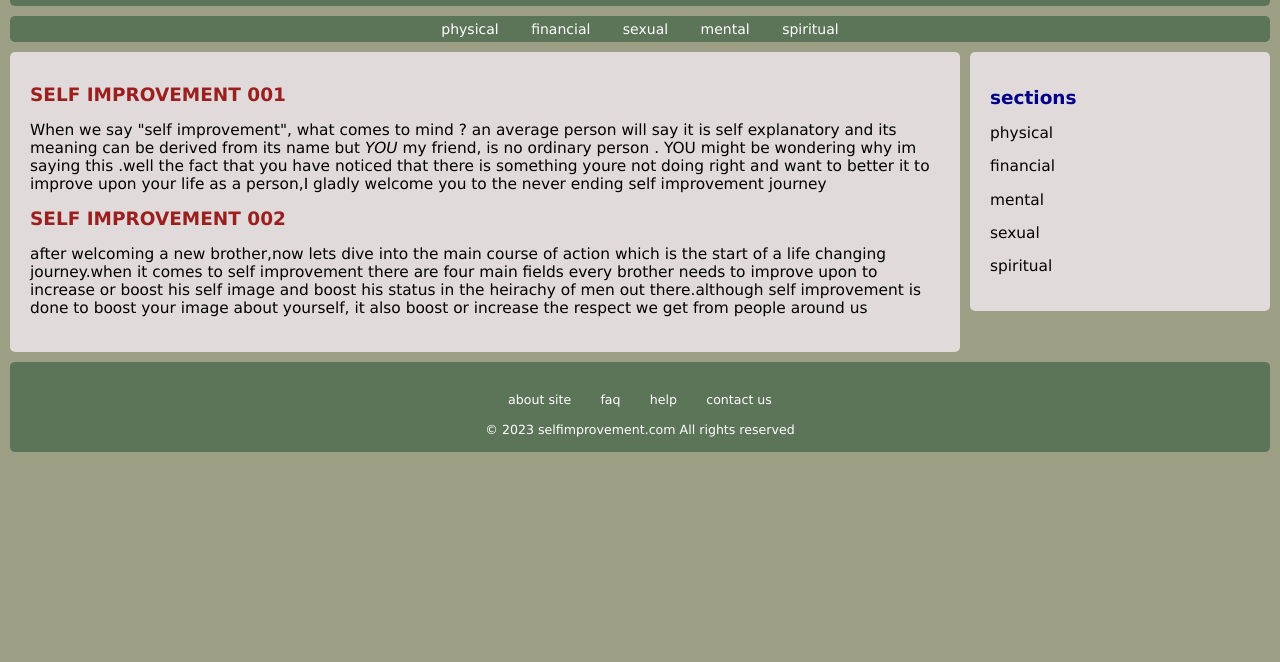
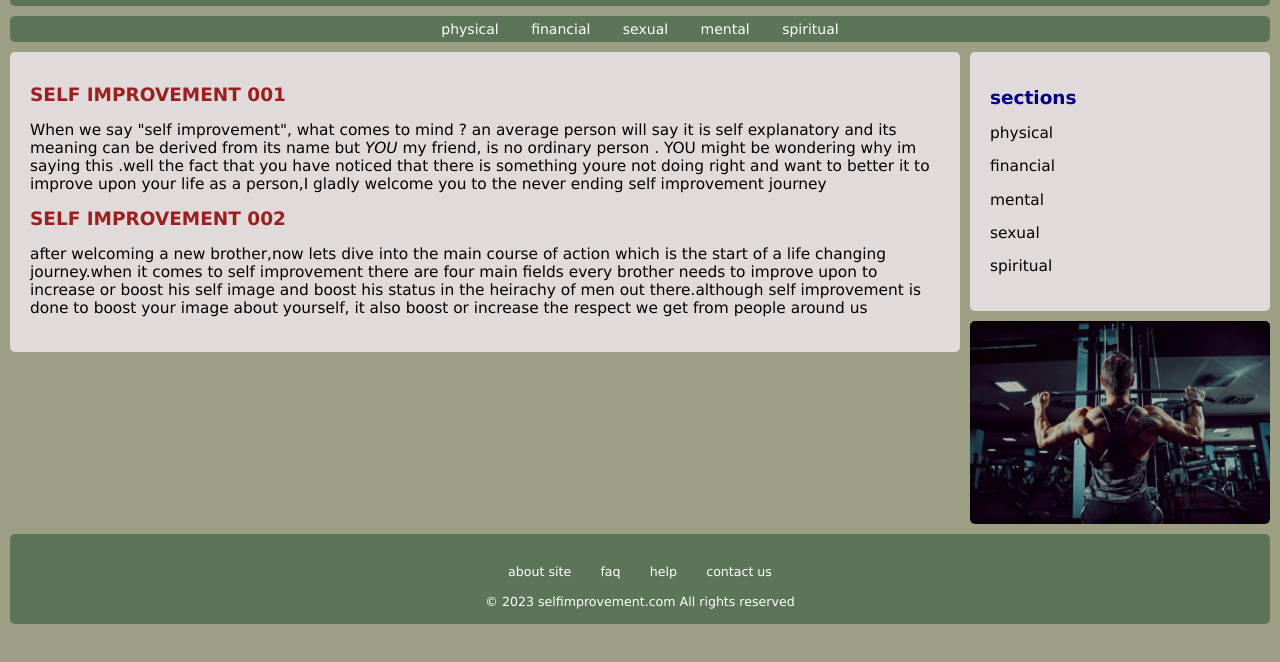
Before and after one commit to ugly-monk/cv, a plain HTML site: page layouts.html in a window 1280 px wide. Shown: the part 94-756 px from the top of the page. Drawn offline with Linux system fonts and the light colour scheme.

Commit message:
Update layouts.html

```diff
--- a/layouts.html
+++ b/layouts.html
@@ -141,7 +141,7 @@
       <p>spiritual</p>
     </div>
     <div>
-      <img class="img" src="/ANGELA/IMAGES/gym.jpg" alt="" />
+      <img class="img" src="gym.jpg" alt="" />
     </div>
 
     <div class="main">
```
